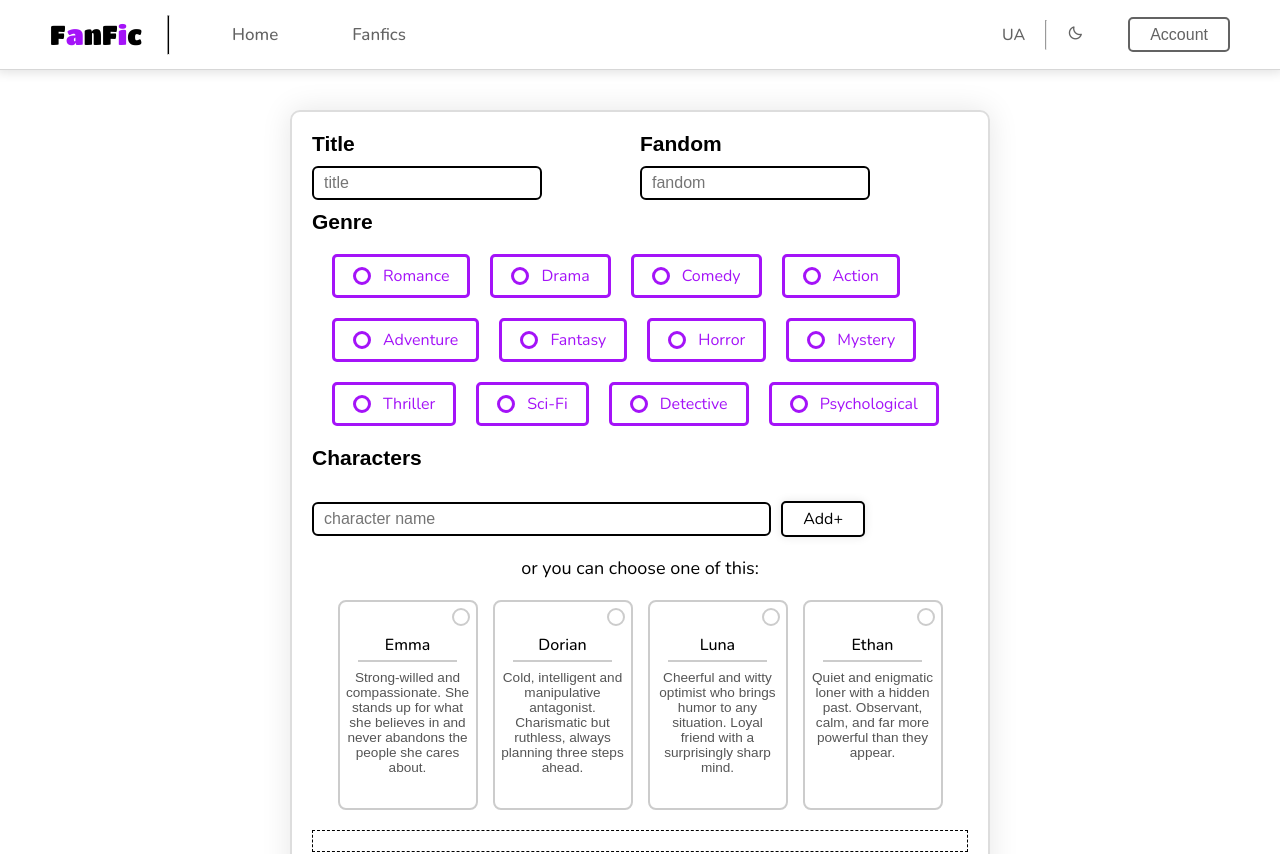
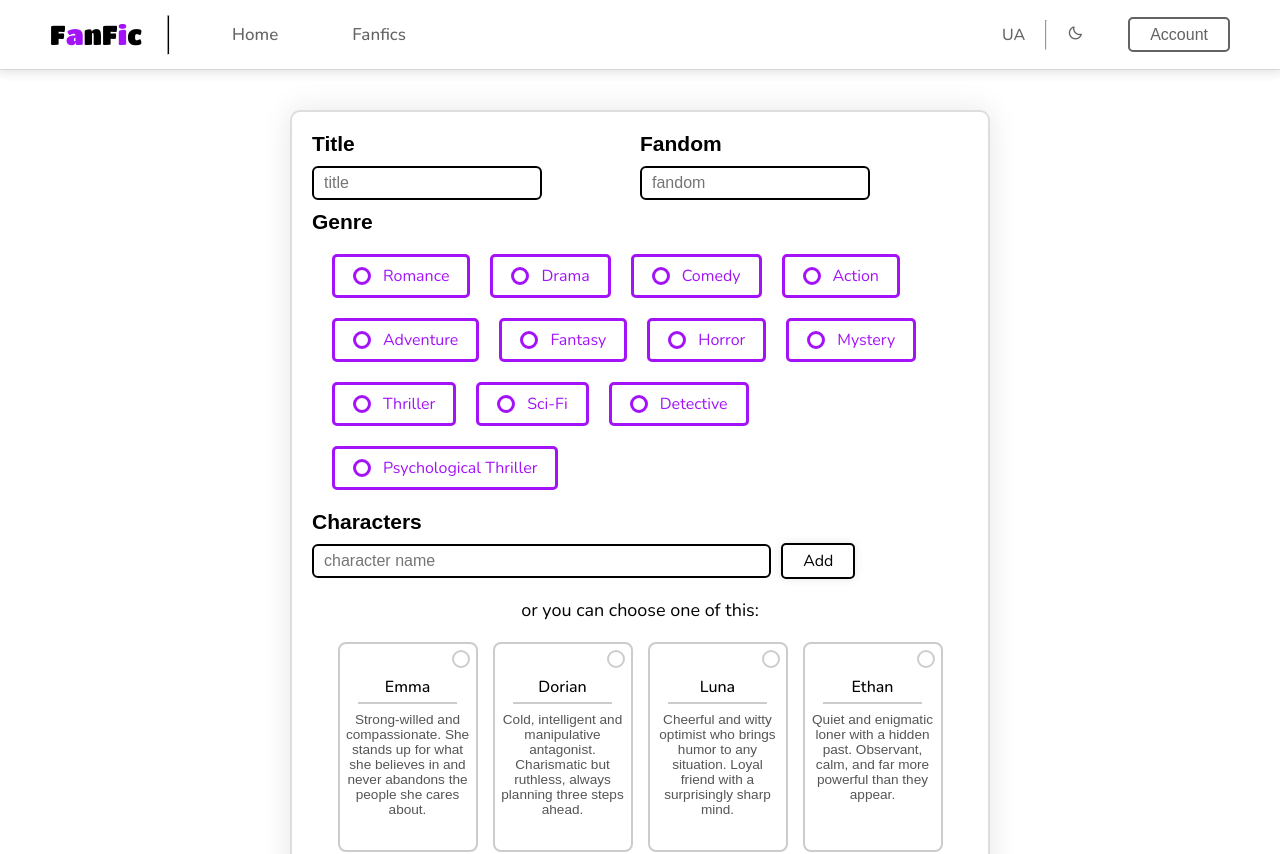
Before and after one commit to Igorshk10/Fan_fiction, a React (Create React App) app in the folder frontend/: page /story/create in a window 1280 px wide. Shown: the top 854 px of the page. Built offline with nearby package versions, Linux system fonts and the light colour scheme; no server answers; a web font is replaced by a local one.

Commit message:
add two languages for storyForm

```diff
--- a/frontend/src/UI/MyRadio/MyRadio.jsx
+++ b/frontend/src/UI/MyRadio/MyRadio.jsx
@@ -1,12 +1,12 @@
 import React from 'react'
 import style from './MyRadio.module.css'
 
-function MyRadio({name , id , value, checked, onChange}) {
+function MyRadio({name , id , checked, onChange, label}) {
     return (
         <div className={style.box}>
             <input className={style.customRadio} type="radio" name={name} id={id} checked={checked}
                    onChange={onChange}/>
-            <label className={style.customLabel} htmlFor={id}>{value}</label>
+            <label className={style.customLabel} htmlFor={id}>{label}</label>
         </div>
     )
 }
--- a/frontend/src/components/Footer/Footer.jsx
+++ b/frontend/src/components/Footer/Footer.jsx
@@ -35,7 +35,7 @@ function Footer() {
                     </div>
 
                     <div className={style.section}>
-                        <h3>Contact</h3>
+                        <h3>{t("footer.contact")}</h3>
                         <div className={style.socials}>
                             <a href="#"><i className='bx bxl-instagram'></i></a>
                             <a href="#"><i className='bx bxl-twitter'></i></a>
--- a/frontend/src/components/StoryForm/StoryForm.jsx
+++ b/frontend/src/components/StoryForm/StoryForm.jsx
@@ -6,6 +6,8 @@ import {useTranslation} from "react-i18next";
 
 function StoryForm() {
     const [genre, setGenre] = useState('');
+    const [title, setTitle] = useState('');
+    const [fandom, setFandom] = useState('');
     const [character, setCharacter] = useState('');
     const [characters, setCharacters] = useState([]);
     const { t } = useTranslation();
@@ -70,21 +72,48 @@ function StoryForm() {
         }
     ];
 
+    const handleSubmit = (e) => {
+        e.preventDefault();
+
+        if (!title.trim() || !fandom.trim() || !genre || characters.length === 0) {
+            console.warn("Please fill all fields and add at least one character.");
+            return;
+        }
+
+        const formattedCharacters = characters.map(c => {
+            if (c.templateId) {
+                const template = templates.find(t => t.id === c.templateId);
+                return `${template.name[lang]}: ${template.description[lang]}`; // рядок
+            } else {
+                return c.name.trim();
+            }
+        }).join('; ');
+
+        const result = {
+            lang,
+            title,
+            fandom,
+            genre,
+            characters: formattedCharacters
+        };
+
+        console.log(result);
+    };
+
     const genres = [
-        "Romance",
-        "Drama",
-        "Comedy",
-        "Action",
-        "Adventure",
-        "Fantasy",
-        "Horror",
-        "Mystery",
-        "Thriller",
-        "Sci-Fi",
-        "Detective",
-        "Psychological"
+        { en: "Romance", ua: "Романтика" },
+        { en: "Drama", ua: "Драма" },
+        { en: "Comedy", ua: "Комедія" },
+        { en: "Action", ua: "Екшн" },
+        { en: "Adventure", ua: "Пригоди" },
+        { en: "Fantasy", ua: "Фентезі" },
+        { en: "Horror", ua: "Жахи" },
+        { en: "Mystery", ua: "Містика" },
+        { en: "Thriller", ua: "Трилер" },
+        { en: "Sci-Fi", ua: "Наукова фантастика" },
+        { en: "Detective", ua: "Детектив" },
+        { en: "Psychological Thriller", ua: "Психологічний трилер" }
     ];
-
     return (
         <div className={style.storyForm}>
             <form onSubmit={(e) => {
@@ -93,33 +122,40 @@ function StoryForm() {
             }} className={style.form} action="">
                 <div className={style.topForm}>
                     <div className={style.formElement}>
-                        <label className={style.formTitle} htmlFor='title'>Title</label>
-                        <input className={style.formInput} placeholder='title' id='title' type="text"/>
+                        <label className={style.formTitle} htmlFor='title'>{t("storyForm.title")}</label>
+                        <input className={style.formInput} value={title} onChange={(e) => {setTitle(e.target.value)}} placeholder={t("storyForm.titlePlaceholder")} id='title' type="text" required/>
                     </div>
                     <div className={style.formElement}>
-                        <label className={style.formTitle} htmlFor="fandom">Fandom</label>
-                        <input className={style.formInput} placeholder='fandom' type="text" id='fandom'/>
+                        <label className={style.formTitle} htmlFor="fandom">{t("storyForm.fandom")}</label>
+                        <input className={style.formInput} value={fandom} onChange={(e) => {setFandom(e.target.value)}} placeholder={t("storyForm.fandomPlaceholder")} type="text" id='fandom' required/>
                     </div>
 
                 </div>
 
                 <div className={style.middleForm}>
-                    <p className={style.formTitle}>Genre</p>
+                    <p className={style.formTitle}>{t("storyForm.genre")}</p>
                     <div className={style.genresBox}>{genres.map(e => (
-                        <MyRadio key={e} name='genre' id={e} value={e} checked={genre === e}
-                                 onChange={() => setGenre(e)}/>))}</div>
+                        <MyRadio
+                            key={e.en}
+                            name="genre"
+                            id={e.en}
+                            value={e.en}
+                            label={e[lang]}
+                            checked={genre === e.en}
+                            onChange={() => setGenre(e.en)}
+                        />
+                    ))}</div>
                 </div>
 
 
                 <div className={style.bottomForm}>
-                    <label className={style.formTitle} htmlFor="character">Characters</label>
-                    <br/>
+                    <label className={style.formTitle} htmlFor="character">{t("storyForm.character")}</label>
                     <div className={style.inputRow}>
-                        <input className={style.formInput} id='character' type="text" placeholder="character name"
+                        <input className={style.formInput} id='character' type="text" placeholder={t("storyForm.characterPlaceholder")}
                                value={character} onChange={(e) => setCharacter(e.target.value)}/>
-                        <button className={style.add} onClick={addCharacter}>Add+</button>
+                        <button className={style.add} onClick={addCharacter}>{t("storyForm.add")}</button>
                     </div>
-                    <p className={style.option}>or you can choose one of this:</p>
+                    <p className={style.option}>{t("storyForm.orChoose")}</p>
                     <div className={style.template}>
                         <div className={style.template}>
                             {templates.map(t => {
@@ -161,7 +197,7 @@ function StoryForm() {
                     </div>
                 </div>
 
-                <button className={style.create}>Create</button>
+                <button className={style.create} onClick={handleSubmit}>{t("storyForm.create")}</button>
             </form>
         </div>
     )
--- a/frontend/src/i18n/locales/en/common.json
+++ b/frontend/src/i18n/locales/en/common.json
@@ -15,7 +15,9 @@
     "journeyTitle": "Our Journey",
     "story": "Our Story",
     "roadmap": "Roadmap",
-    "community": "Community"
+    "community": "Community",
+
+    "contact": "Contact"
   },
   "auth" : {
     "loginForm" : {
@@ -36,5 +38,17 @@
       "password": "Password",
       "email": "Email"
     }
+  },
+  "storyForm" : {
+    "title": "Title",
+    "titlePlaceholder": "title",
+    "fandom": "Fandom",
+    "fandomPlaceholder": "fandom",
+    "genre": "Genre",
+    "character": "Characters",
+    "characterPlaceholder": "character name",
+    "add": "Add",
+    "orChoose": "or you can choose one of this:",
+    "create": "Create"
   }
 }
--- a/frontend/src/i18n/locales/ua/common.json
+++ b/frontend/src/i18n/locales/ua/common.json
@@ -15,7 +15,9 @@
     "journeyTitle": "Наш шлях",
     "story": "Наша історія",
     "roadmap": "План розвитку",
-    "community": "Спільнота"
+    "community": "Спільнота",
+
+    "contact": "Контакти"
   },
   "auth": {
     "loginForm": {
@@ -36,5 +38,17 @@
       "password": "Пароль",
       "email": "Електронна пошта"
     }
+  },
+  "storyForm" : {
+    "title": "Назва",
+    "titlePlaceholder": "Введіть назву",
+    "fandom": "Фандом",
+    "fandomPlaceholder": "Введіть фандом",
+    "genre": "Жанр",
+    "character": "Персонажі",
+    "characterPlaceholder": "Ім'я персонажа",
+    "add": "Додати",
+    "orChoose": "або ви можете обрати один з шаблонів:",
+    "create": "Створити"
   }
 }
```
